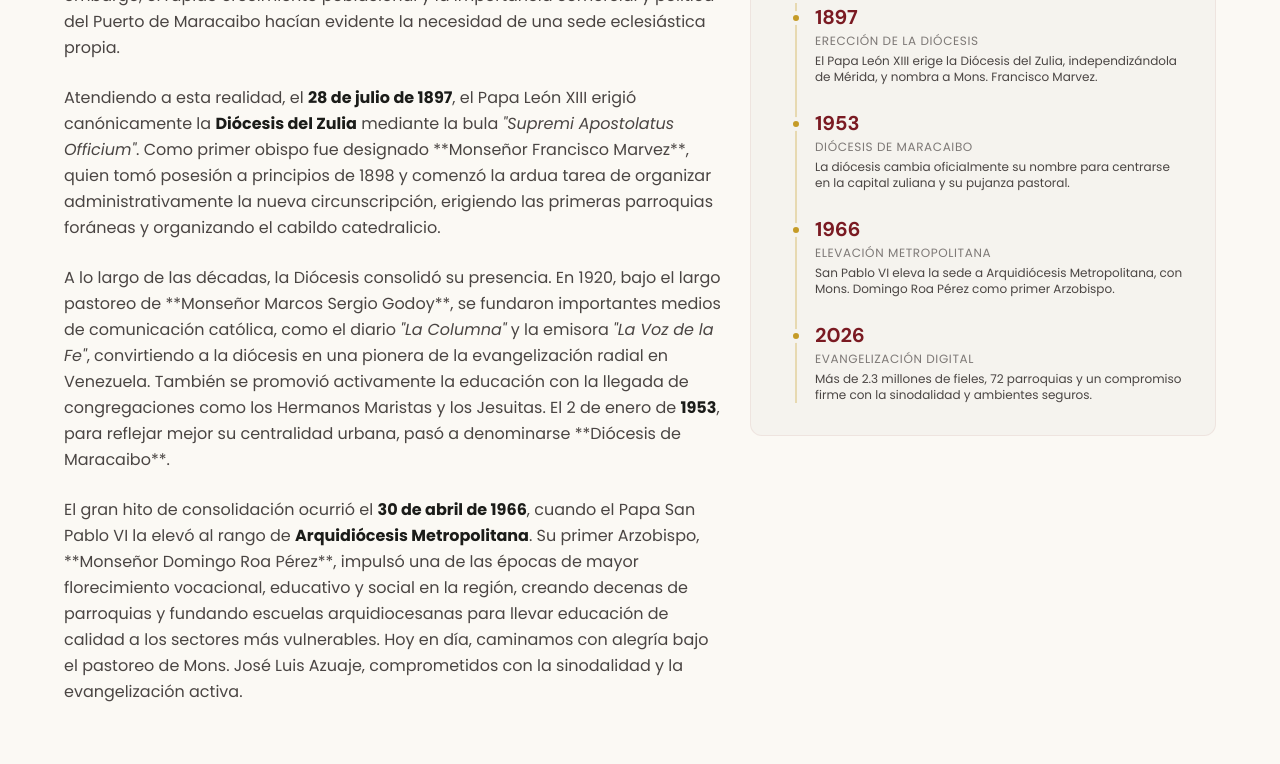
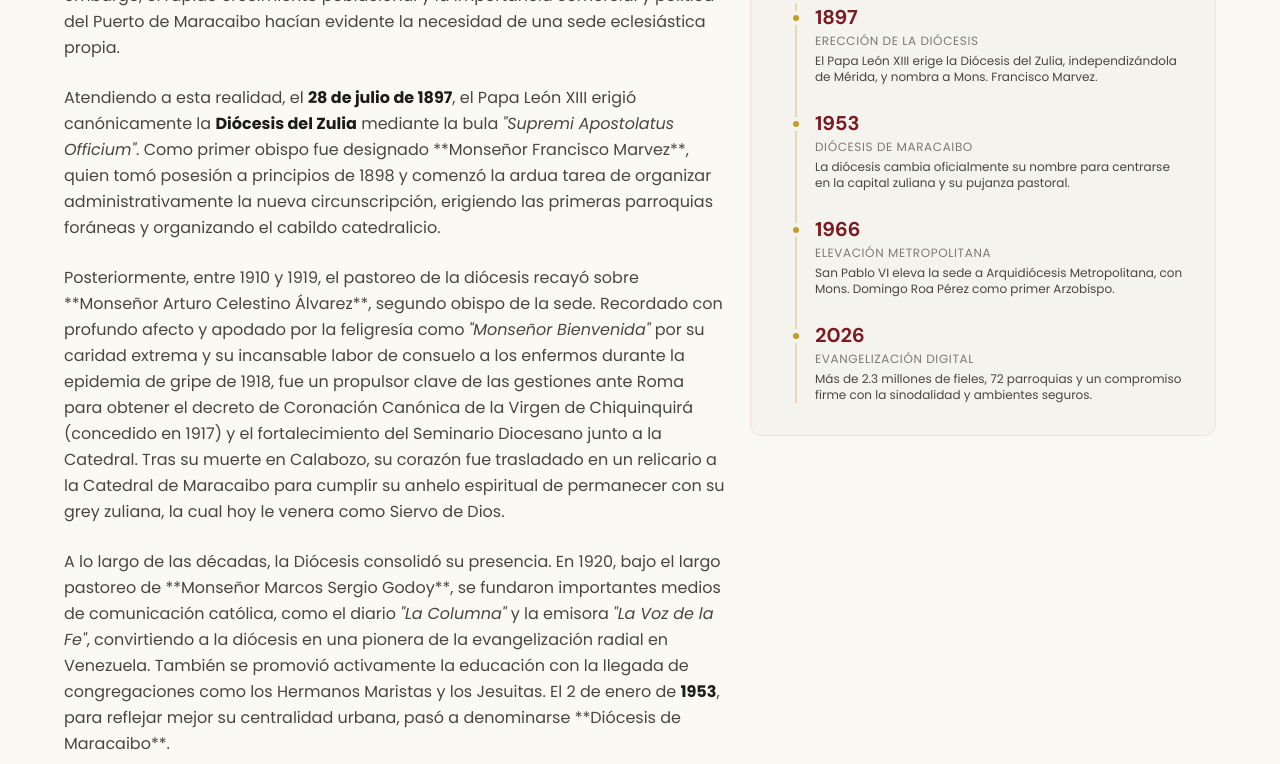
Before and after one commit to pauldavid2809-cloud/Pagina-Arquidiocesis, a website: page arquidiocesis.html in a window 1280 px wide. Shown: the part 1782-2546 px from the top of the page. Drawn offline with nearby package versions, Linux system fonts and the light colour scheme.

Commit message:
Mencionar a Mons. Arturo Celestino Alvarez en la seccion de historia

```diff
--- a/arquidiocesis.html
+++ b/arquidiocesis.html
@@ -223,6 +223,9 @@
         </p>
         <p>
           Atendiendo a esta realidad, el <strong class="text-on-surface">28 de julio de 1897</strong>, el Papa León XIII erigió canónicamente la <strong class="text-on-surface">Diócesis del Zulia</strong> mediante la bula <em>"Supremi Apostolatus Officium"</em>. Como primer obispo fue designado **Monseñor Francisco Marvez**, quien tomó posesión a principios de 1898 y comenzó la ardua tarea de organizar administrativamente la nueva circunscripción, erigiendo las primeras parroquias foráneas y organizando el cabildo catedralicio.
+        </p>
+        <p>
+          Posteriormente, entre 1910 y 1919, el pastoreo de la diócesis recayó sobre **Monseñor Arturo Celestino Álvarez**, segundo obispo de la sede. Recordado con profundo afecto y apodado por la feligresía como <em>"Monseñor Bienvenida"</em> por su caridad extrema y su incansable labor de consuelo a los enfermos durante la epidemia de gripe de 1918, fue un propulsor clave de las gestiones ante Roma para obtener el decreto de Coronación Canónica de la Virgen de Chiquinquirá (concedido en 1917) y el fortalecimiento del Seminario Diocesano junto a la Catedral. Tras su muerte en Calabozo, su corazón fue trasladado en un relicario a la Catedral de Maracaibo para cumplir su anhelo espiritual de permanecer con su grey zuliana, la cual hoy le venera como Siervo de Dios.
         </p>
         <p>
           A lo largo de las décadas, la Diócesis consolidó su presencia. En 1920, bajo el largo pastoreo de **Monseñor Marcos Sergio Godoy**, se fundaron importantes medios de comunicación católica, como el diario <em>"La Columna"</em> y la emisora <em>"La Voz de la Fe"</em>, convirtiendo a la diócesis en una pionera de la evangelización radial en Venezuela. También se promovió activamente la educación con la llegada de congregaciones como los Hermanos Maristas y los Jesuitas. El 2 de enero de <strong class="text-on-surface">1953</strong>, para reflejar mejor su centralidad urbana, pasó a denominarse **Diócesis de Maracaibo**.
```
